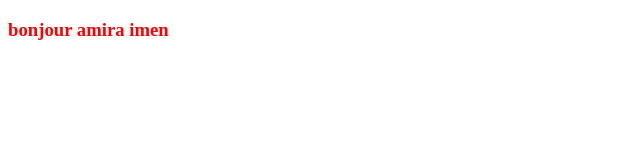
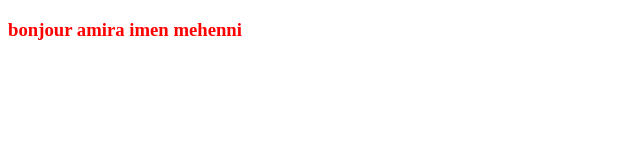
Before and after one commit to Zohir07/premier_projet, a plain HTML site: page index.html in a window 1280 px wide. Shown: the full height of the page, 0-640 px from the left. Drawn offline with Linux system fonts and the light colour scheme.

Commit message:
'deuxieme'

```diff
--- a/index.html
+++ b/index.html
@@ -1,2 +1,2 @@
 <!doctype html>
-<h3 style="color: red">bonjour amira imen</h3>
+<h3 style="color: red">bonjour amira imen mehenni</h3>
```
